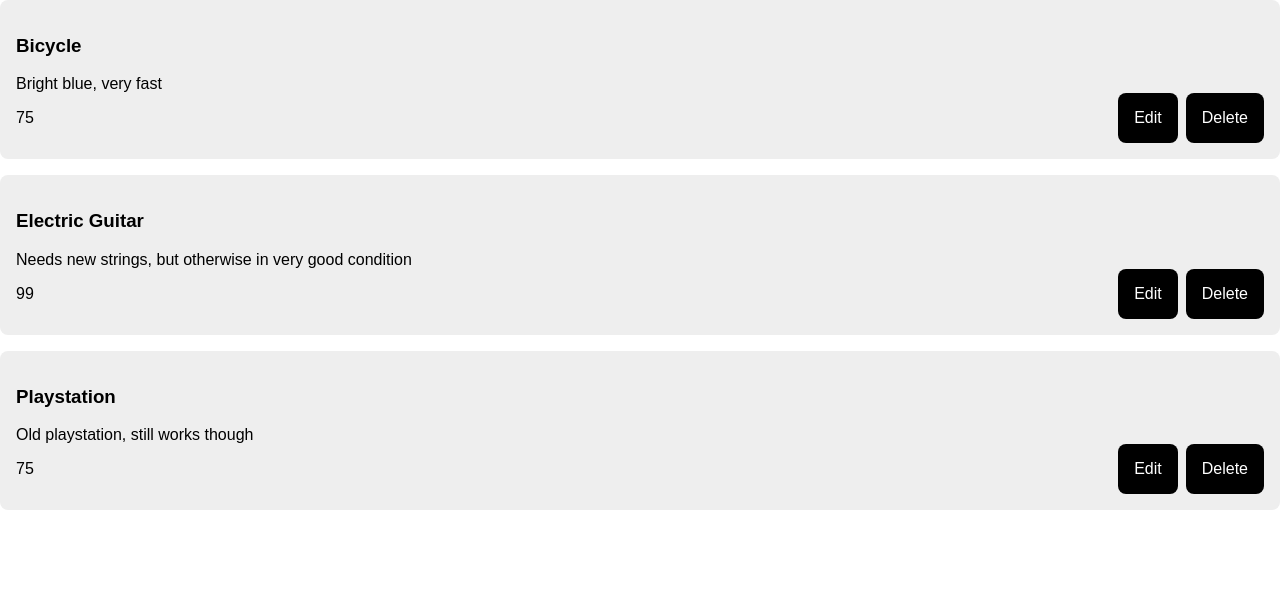
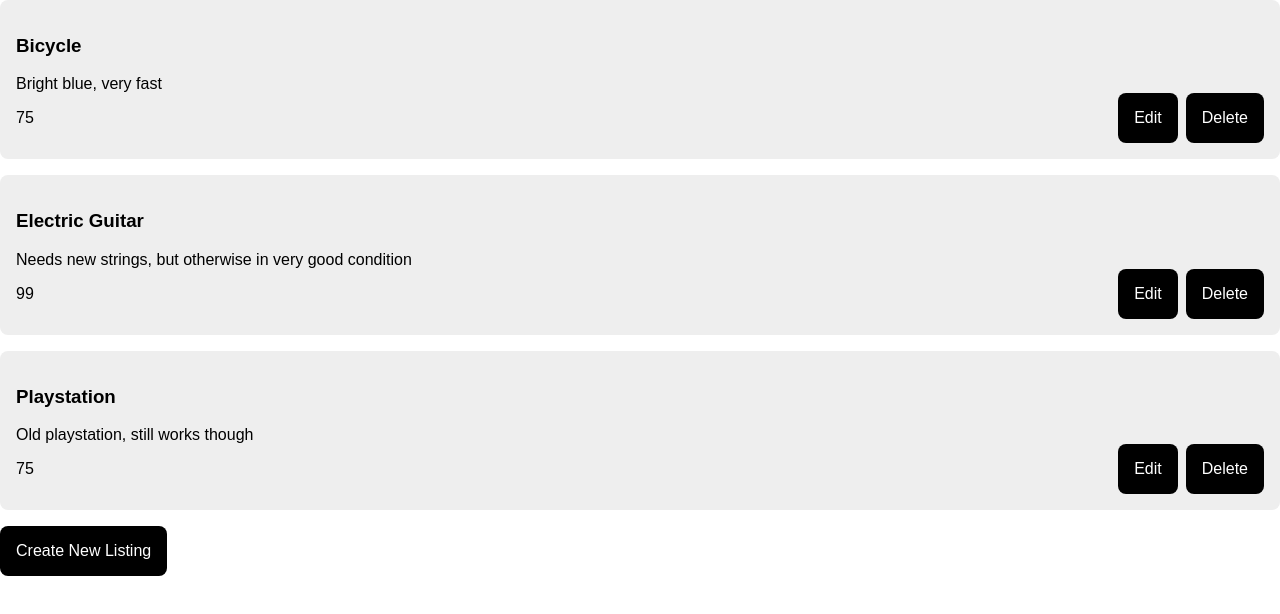
Before and after one commit to friedmanalexg/friedslist, an Angular app: page /my-listings in a window 1280 px wide. Shown: the top 614 px of the page. Built offline with nearby package versions, Linux system fonts and the light colour scheme.

Commit message:
new listing button link implemented

```diff
--- a/src/app/my-listings/my-listings.component.html
+++ b/src/app/my-listings/my-listings.component.html
@@ -9,3 +9,6 @@
         <button (click)="onDeleteClicked(listing.id)"> Delete </button>
     </div>
 </div>
+<a routerLink="/new-listing">
+    <button>Create New Listing</button>
+</a>
```
